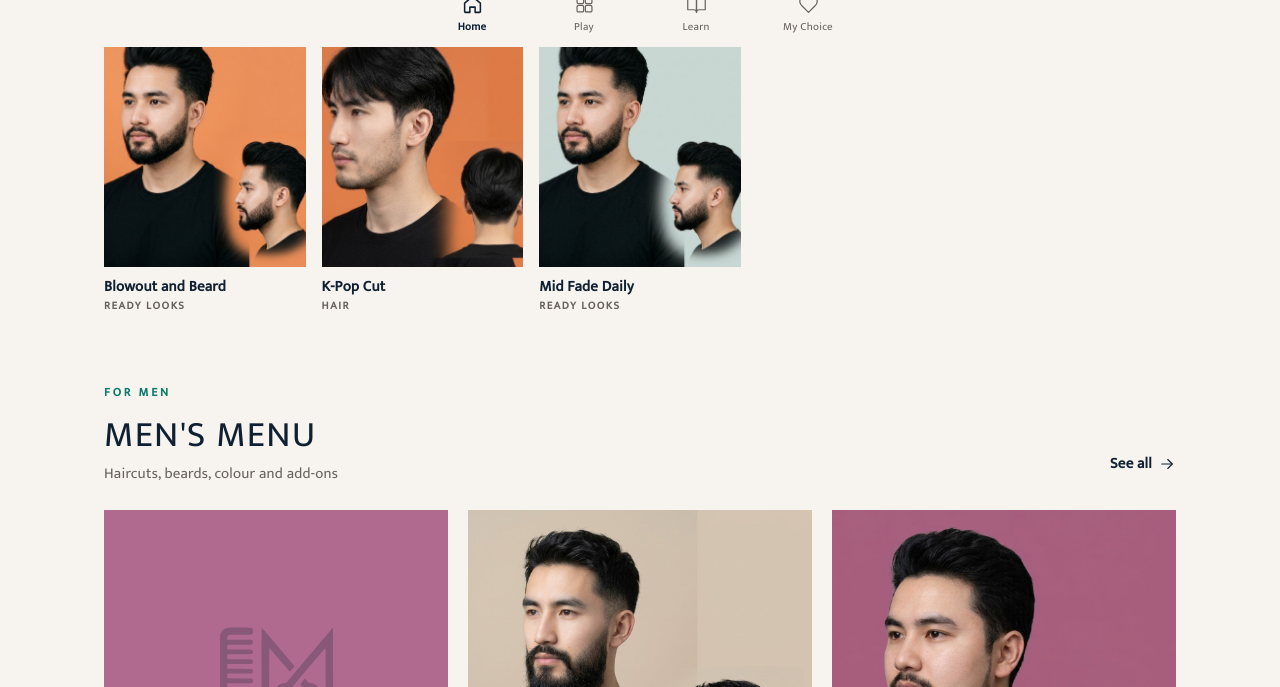
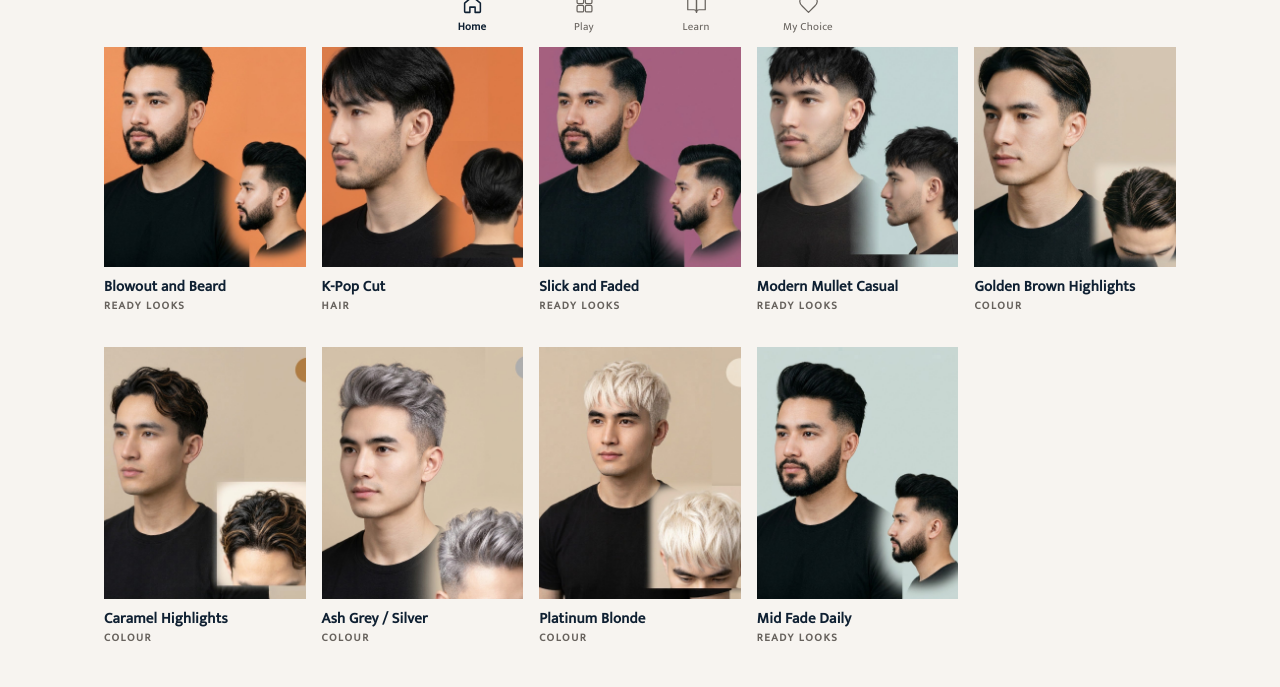
Before and after one commit to meshuman/perfectlooks, an Astro site: page / in a window 1280 px wide. Shown: the part 753-1440 px from the top of the page. Built offline with nearby package versions, Linux system fonts and the light colour scheme; Astro itself is replaced by a stand-in of ours; a web font is replaced by a local one.

Commit message:
feat(home): Popular right now adds Slick and Faded, Modern Mullet Casual, Sharp Van Dyke, Skater Mullet and four hair colours
Co-Authored-By: Claude Sonnet 5.5 <noreply@anthropic.com>

```diff
--- a/src/pages/[...lang]/index.astro
+++ b/src/pages/[...lang]/index.astro
@@ -35,6 +35,12 @@ const popularNow = ['hair', 'looks']
   .sort((a, b) => (trendRank(a.id) % 5) - (trendRank(b.id) % 5))
   // Full Mullet takes the slot Trendy Wolf (L11) would have had.
   .map((it) => (it.id === 'L11' ? (allItems.find((x) => x.id === 'H66') ?? it) : it));
+// Chosen additions: ready looks barbers ask for, and a few hair colours. They follow the first two picks, so wider
+// screens (which show ten) include them, and phones can scroll on through the rest.
+const picked = ['L75', 'L79', 'L25', 'L41', 'C06', 'C31', 'C07', 'C20']
+  .map((id) => allItems.find((x) => x.id === id))
+  .filter((it): it is NonNullable<typeof it> => Boolean(it && photoFor(it.id)));
+const popularRow = [...popularNow.slice(0, 2), ...picked, ...popularNow.slice(2)].filter((it, n, all) => all.findIndex((x) => x.id === it.id) === n);
 const steps = [
   { href: '#men', icon: 'scissors' as const, label: t('home.strip1') },
   { href: l('/men/hair'), icon: 'eye' as const, label: t('home.strip2') },
@@ -116,10 +122,10 @@ const seeAll = 'group inline-flex min-h-11 shrink-0 items-center gap-1.5 text-[0
         <p class="tag">{t('home.popularKicker')}</p>
         <h2 id="popular-title" class="mt-2 text-[1.75rem] leading-tight font-light tracking-[0.04em] uppercase md:text-[2.25rem]">{t('home.popularTitle')}</h2>
       </div>
-      <ul class="-mx-4 mt-6 flex snap-x snap-mandatory gap-3 overflow-x-auto px-4 pb-2 [scrollbar-width:none] md:mx-0 md:gap-4 md:px-0 [&::-webkit-scrollbar]:hidden">
+      <ul class="-mx-4 mt-6 flex snap-x snap-mandatory gap-3 overflow-x-auto px-4 pb-2 [scrollbar-width:none] md:mx-0 md:grid md:grid-cols-5 md:gap-x-4 md:gap-y-8 md:overflow-visible md:px-0 md:pb-0 [&::-webkit-scrollbar]:hidden">
         {
-          popularNow.map((item) => (
-            <li class="w-[44%] shrink-0 snap-start sm:w-[30%] md:w-[calc((100%-4rem)/5)]">
+          popularRow.map((item, n) => (
+            <li class:list={['w-[44%] shrink-0 snap-start sm:w-[30%] md:w-auto', n >= 10 && 'md:hidden']}>
               <a href={l(item.href)} class="group block">
                 <span class="relative block aspect-[4/5] overflow-hidden">
                   <ItemPhoto item={item} decorative class="absolute inset-0 size-full transition-transform duration-700 ease-out-soft group-hover:scale-[1.04]" />
```
